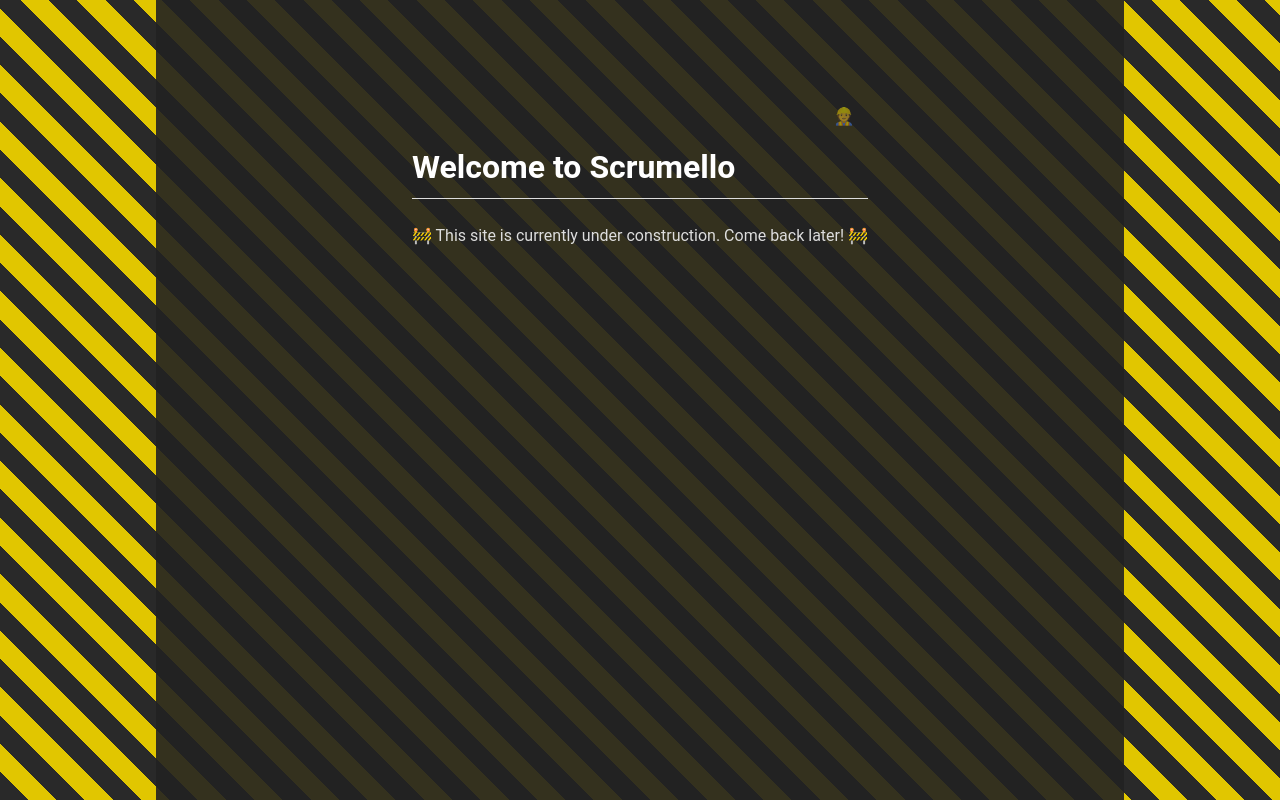
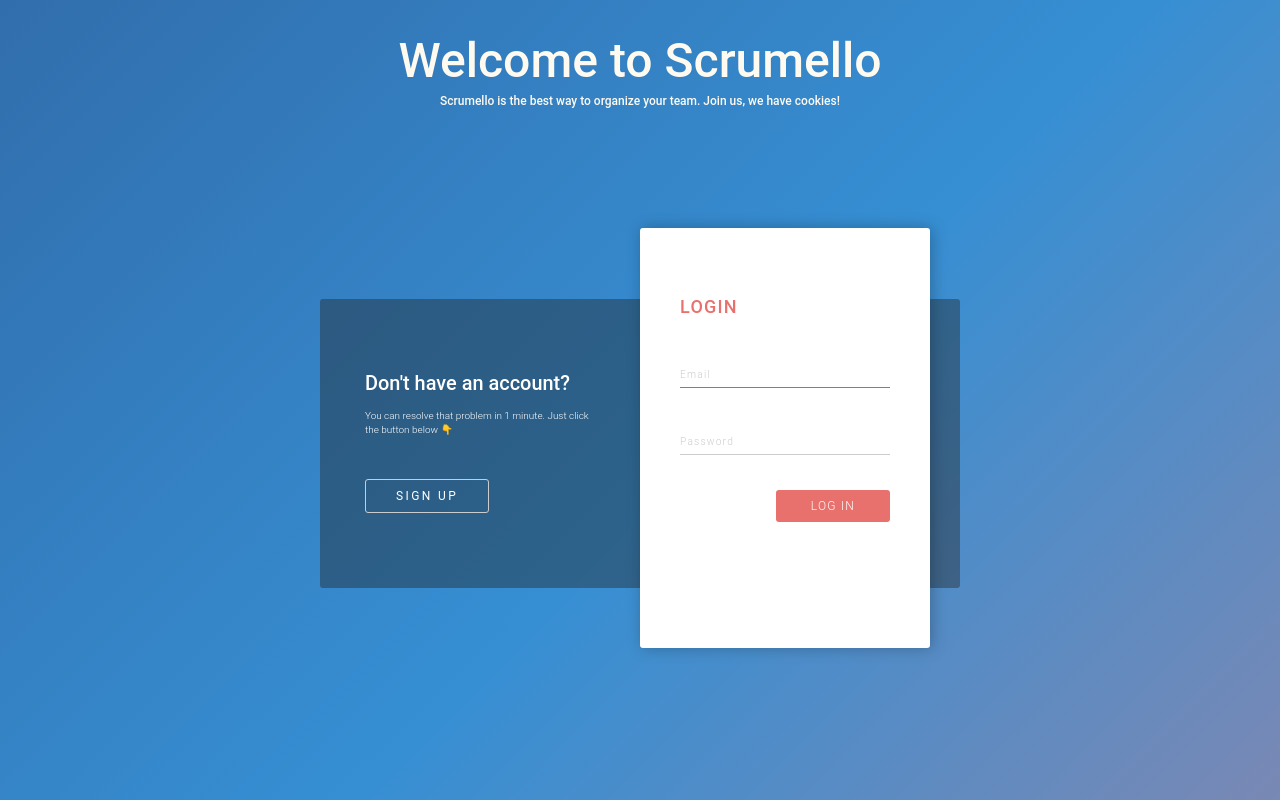
Before and after one commit to Archer-0/Scrumello, a Django app: page /welcome/ in a window 1280 px wide. Run offline with Django 3.2, Linux system fonts and the light colour scheme; some libraries are stand-ins or nearby versions.

Commit message:
creata pagina login e signup

```diff
--- /dev/null
+++ b/progetto_isw/progetto_isw/static/styles/login_signup_style.css
@@ -0,0 +1,437 @@
+/*!* General variables *!*/
+/*!* General configurations *!*/
+* {
+    box-sizing: border-box;
+    font-family: "Roboto", "Lucida Grande", "DejaVu Sans", "Bitstream Vera Sans", Verdana, Arial, sans-serif;
+}
+
+h1 {
+    font-size: 4rem;
+}
+
+button {
+    background-color: transparent;
+    padding: 0;
+    border: 0;
+    outline: 0;
+    cursor: pointer;
+}
+
+input {
+    background-color: transparent;
+    padding: 0;
+    border: 0;
+    outline: 0;
+}
+
+input[type="submit"] {
+    cursor: pointer;
+}
+
+input::-webkit-input-placeholder {
+    font-size: 0.85rem;
+    /*
+    font-family: "Montserrat", sans-serif;
+    */
+    font-family: "Roboto", "Lucida Grande", "DejaVu Sans", "Bitstream Vera Sans", Verdana, Arial, sans-serif;
+    font-weight: 300;
+    letter-spacing: 0.1rem;
+    color: #ccc;
+}
+
+input:-ms-input-placeholder {
+    font-size: 0.85rem;
+    /*
+    font-family: "Montserrat", sans-serif;
+    */
+    font-family: "Roboto", "Lucida Grande", "DejaVu Sans", "Bitstream Vera Sans", Verdana, Arial, sans-serif;
+    font-weight: 300;
+    letter-spacing: 0.1rem;
+    color: #ccc;
+}
+
+input::-ms-input-placeholder {
+    font-size: 0.85rem;
+    /*
+    font-family: "Montserrat", sans-serif;
+    */
+    font-family: "Roboto", "Lucida Grande", "DejaVu Sans", "Bitstream Vera Sans", Verdana, Arial, sans-serif;
+    font-weight: 300;
+    letter-spacing: 0.1rem;
+    color: #ccc;
+}
+
+input::placeholder {
+    font-size: 0.85rem;
+    /*
+    font-family: "Montserrat", sans-serif;
+    */
+    font-family: "Roboto", "Lucida Grande", "DejaVu Sans", "Bitstream Vera Sans", Verdana, Arial, sans-serif;
+    font-weight: 300;
+    letter-spacing: 0.1rem;
+    color: #ccc;
+}
+
+/* Animations */
+@-webkit-keyframes bounceLeft {
+    0% {
+        -webkit-transform: translate3d(100%, -50%, 0);
+                transform: translate3d(100%, -50%, 0);
+    }
+    50% {
+        -webkit-transform: translate3d(-30px, -50%, 0);
+                transform: translate3d(-30px, -50%, 0);
+    }
+    100% {
+        -webkit-transform: translate3d(0, -50%, 0);
+                transform: translate3d(0, -50%, 0);
+    }
+}
+
+@keyframes bounceLeft {
+    0% {
+        -webkit-transform: translate3d(100%, -50%, 0);
+                transform: translate3d(100%, -50%, 0);
+    }
+    50% {
+        -webkit-transform: translate3d(-30px, -50%, 0);
+                transform: translate3d(-30px, -50%, 0);
+    }
+    100% {
+        -webkit-transform: translate3d(0, -50%, 0);
+                transform: translate3d(0, -50%, 0);
+    }
+}
+
+@-webkit-keyframes bounceRight {
+    0% {
+        -webkit-transform: translate3d(0, -50%, 0);
+                transform: translate3d(0, -50%, 0);
+    }
+    50% {
+        -webkit-transform: translate3d(calc(100% + 30px), -50%, 0);
+                transform: translate3d(calc(100% + 30px), -50%, 0);
+    }
+    100% {
+        -webkit-transform: translate3d(100%, -50%, 0);
+                transform: translate3d(100%, -50%, 0);
+    }
+}
+
+@keyframes bounceRight {
+    0% {
+        -webkit-transform: translate3d(0, -50%, 0);
+                transform: translate3d(0, -50%, 0);
+    }
+    50% {
+        -webkit-transform: translate3d(calc(100% + 30px), -50%, 0);
+                transform: translate3d(calc(100% + 30px), -50%, 0);
+    }
+    100% {
+        -webkit-transform: translate3d(100%, -50%, 0);
+                transform: translate3d(100%, -50%, 0);
+    }
+}
+
+/* Page background */
+.user {
+    display: flex;
+    justify-content: center;
+    align-items: center;
+    width: 100%;
+    height: 100vh;
+        /*    background: url("https://goo.gl/YRxqs1") no-repeat center;
+        background-size: cover;*/
+}
+
+.site_name {
+    /*
+    background-color: rgba(34, 34, 34, 0.85);
+    */
+    position: relative;
+    top: -15rem;
+    text-align: center;
+    color: #FFFAF0;
+}
+
+.user_options-container {
+    position: relative;
+    width: 50%;
+}
+
+.user_options-text {
+    display: flex;
+    justify-content: space-between;
+    width: 100%;
+    background-color: rgba(34, 34, 34, 0.4);
+    border-radius: 3px;
+}
+
+/* Registered and Unregistered user box and text */
+.user_options-registered,
+.user_options-unregistered {
+    width: 50%;
+    padding: 75px 45px;
+    color: #fff;
+    font-weight: 300;
+}
+
+.user_registered-title,
+.user_unregistered-title {
+    margin-bottom: 15px;
+    font-size: 1.66rem;
+    line-height: 1em;
+}
+
+.user_unregistered-text,
+.user_registered-text {
+    font-size: 0.83rem;
+    line-height: 1.4em;
+}
+
+.user_registered-login,
+.user_unregistered-signup {
+    margin-top: 30px;
+    border: 1px solid #ccc;
+    border-radius: 3px;
+    padding: 10px 30px;
+    color: #fff;
+    text-transform: uppercase;
+    line-height: 1em;
+    letter-spacing: 0.2rem;
+    transition: background-color 0.2s ease-in-out, color 0.2s ease-in-out;
+}
+
+.user_registered-login:hover,
+.user_unregistered-signup:hover {
+    color: rgba(34, 34, 34, 0.85);
+    background-color: #ccc;
+}
+
+.user_registered-login:focus,
+.user_unregistered-signup:focus {
+    outline: none;
+
+}
+
+/* Login and signup forms */
+.user_options-forms {
+    position: absolute;
+    top: 60%;
+    left: 30px;
+    width: calc(50% - 30px);
+    min-height: 420px;
+    background-color: #fff;
+    border-radius: 3px;
+    box-shadow: 2px 0 15px rgba(0, 0, 0, 0.25);
+    overflow: hidden;
+    transition: -webkit-transform 0.4s ease-in-out;
+    transition: transform 0.4s ease-in-out;
+    transition: transform 0.4s ease-in-out, -webkit-transform 0.4s ease-in-out;
+    -webkit-transform: translate3d(100%, -50%, 0);
+          transform: translate3d(100%, -50%, 0);
+}
+
+.forms_fieldset {
+    border: 0;
+}
+
+.user_options-forms .user_forms-login {
+    transition: opacity 0.4s ease-in-out, visibility 0.4s ease-in-out;
+}
+
+.user_options-forms .forms_title {
+    margin-bottom: 45px;
+    font-size: 1.5rem;
+    font-weight: 500;
+    line-height: 1em;
+    text-transform: uppercase;
+    color: #e8716d;
+    letter-spacing: 0.1rem;
+}
+
+.user_options-forms .forms_field:not(:last-of-type) {
+    margin-bottom: 40px;
+}
+
+.user_options-forms .forms_field-input {
+    width: 100%;
+    border-bottom: 1px solid #ccc;
+    padding: 6px 20px 6px 0;
+    /*
+    font-family: "Montserrat", sans-serif;
+    */
+    font-family: "Roboto", "Lucida Grande", "DejaVu Sans", "Bitstream Vera Sans", Verdana, Arial, sans-serif;
+    font-size: 1rem;
+    font-weight: 300;
+    color: gray;
+    letter-spacing: 0.1rem;
+    transition: border-color 0.2s ease-in-out;
+}
+
+.user_options-forms .forms_field-input:focus {
+    border-color: gray;
+}
+
+.user_options-forms .forms_buttons {
+    display: flex;
+    justify-content: space-between;
+    align-items: center;
+    margin-top: 35px;
+}
+
+.user_options-forms .forms_error_messages {
+    /*
+    font-family: "Montserrat", sans-serif;
+    */
+    font-family: "Roboto", "Lucida Grande", "DejaVu Sans", "Bitstream Vera Sans", Verdana, Arial, sans-serif;
+    letter-spacing: 0.1rem;
+    color: #e83836;
+    text-decoration: none;
+    margin-bottom: 0;
+}
+
+.user_options-forms .error_active {
+    border: solid 1px rgba(244, 67, 54, 0.51);
+    padding: .3rem;
+    max-width: 55%;
+    max-height: 5rem;
+    overflow-y: auto;
+    margin-right: .5rem;
+}
+
+.user_options-forms .forms_buttons-action {
+    background-color: #e8716d;
+    border-radius: 3px;
+    padding: 10px 35px;
+    font-size: 1rem;
+    font-family: "Roboto", "Lucida Grande", "DejaVu Sans", "Bitstream Vera Sans", Verdana, Arial, sans-serif;
+    /*
+    font-family: "Montserrat", sans-serif;
+    */
+    font-weight: 300;
+    color: #fff;
+    text-transform: uppercase;
+    letter-spacing: 0.1rem;
+    transition: background-color 0.2s ease-in-out;
+}
+
+.user_options-forms .forms_buttons-action:hover {
+    background-color: #e14641;
+}
+
+.user_options-forms .user_forms-signup,
+.user_options-forms .user_forms-login {
+    position: absolute;
+    top: 70px;
+    left: 40px;
+    width: calc(100% - 80px);
+    opacity: 0;
+    visibility: hidden;
+    transition: opacity 0.4s ease-in-out, visibility 0.4s ease-in-out, -webkit-transform 0.5s ease-in-out;
+    transition: opacity 0.4s ease-in-out, visibility 0.4s ease-in-out, transform 0.5s ease-in-out;
+    transition: opacity 0.4s ease-in-out, visibility 0.4s ease-in-out, transform 0.5s ease-in-out, -webkit-transform 0.5s ease-in-out;
+}
+
+.user_options-forms .user_forms-signup {
+    -webkit-transform: translate3d(120px, 0, 0);
+          transform: translate3d(120px, 0, 0);
+}
+
+.user_options-forms .user_forms-signup .forms_buttons {
+    justify-content: space-between;
+}
+
+.user_options-forms .user_forms-login {
+    -webkit-transform: translate3d(0, 0, 0);
+          transform: translate3d(0, 0, 0);
+    opacity: 1;
+    visibility: visible;
+}
+
+/* Triggers */
+.user_options-forms.signup-click {
+    -webkit-animation: bounceLeft 1s forwards;
+          animation: bounceLeft 1s forwards;
+}
+
+.user_options-forms.signup-click .user_forms-signup {
+    opacity: 1;
+    visibility: visible;
+    -webkit-transform: translate3d(0, 0, 0);
+          transform: translate3d(0, 0, 0);
+}
+
+.user_options-forms.signup-click .user_forms-login {
+    opacity: 0;
+    visibility: hidden;
+    -webkit-transform: translate3d(-120px, 0, 0);
+          transform: translate3d(-120px, 0, 0);
+}
+
+.user_options-forms.login-click {
+    -webkit-animation: bounceRight 1s forwards;
+          animation: bounceRight 1s forwards;
+}
+
+.user_options-forms.login-click .user_forms-signup {
+    opacity: 0;
+    visibility: hidden;
+}
+
+.user_options-forms.login-click .user_forms-login {
+    opacity: 1;
+    visibility: visible;
+    -webkit-transform: translate3d(0, 0, 0);
+          transform: translate3d(0, 0, 0);
+}
+
+.user_options-forms .form-error-outline {
+    border-bottom: 1px solid rgba(204, 39, 38, 0.6);
+}
+
+.user_options-forms .form-error-outline:focus {
+    border-bottom: 1px solid rgba(204, 0, 0, 0.95);
+}
+
+/* Responsive */
+@media screen and (max-width: 1230px) {
+    .user_options-container {
+        width: 70%;
+    }
+}
+
+
+@media screen and (max-width: 990px) {
+
+    .user_options-container {
+        width: 90%;
+    }
+
+    .user_options-forms {
+        min-height: 380px;
+    }
+
+    .user_options-forms .forms_buttons {
+        flex-direction: column;
+    }
+
+    .user_options-forms .error_active {
+        margin-bottom: .5rem;
+        width: 90%;
+    }
+
+    .user_options-forms .user_forms-login .forms_buttons-action {
+        margin-top: 30px;
+    }
+
+    .user_options-forms .user_forms-signup,
+    .user_options-forms .user_forms-login {
+        top: 50px;
+    }
+
+    .user_options-registered,
+    .user_options-unregistered {
+        padding: 50px 45px;
+    }
+}
--- /dev/null
+++ b/progetto_isw/progetto_isw/static/styles/pure_css_animated_background.css
@@ -0,0 +1,87 @@
+:root {
+    --animation_time: 120000ms;
+}
+
+html {
+    -webkit-font-smoothing: antialiased;
+    text-shadow: 1px 1px 1px rgba(0,0,0,0.01);
+    /*
+    font-family: "Montserrat", sans-serif;
+    */
+    font-family: "Roboto", "Lucida Grande", "DejaVu Sans", "Bitstream Vera Sans", Verdana, Arial, sans-serif;
+    font-size: 12px;
+    line-height: 1em;
+    height: 100%;
+    margin:0px;
+    padding:0px;
+    font-weight: 500;
+
+    /* l'ultimo colore e' il primo in alto a sinistra e il primo e' l'ultimo in basso a destra*/
+    background: linear-gradient(-45deg, #a7423fc4, rgba(255, 83, 80, 0.77), #368fd3, #2b3f77) fixed;
+    background-size: 400% 400%;
+	-webkit-animation: Gradient var(--animation_time) linear infinite;
+	-moz-animation: Gradient var(--animation_time) linear infinite;
+	animation: Gradient var(--animation_time) linear infinite;
+    /*background: -webkit-linear-gradient(155deg, #2b3f77 1%, #a7423fc4 80%); !* Chrome 10+, Saf5.1+ *!*/
+    /*background:    -moz-linear-gradient(155deg, #2b3f77 1%, #a7423fc4 80%); !* FF3.6+ *!*/
+    /*background:     -ms-linear-gradient(155deg, #2b3f77 1%, #a7423fc4 80%); !* IE10 *!*/
+    /*background:      -o-linear-gradient(155deg, #2b3f77 1%, #a7423fc4 80%); !* Opera 11.10+ *!*/
+    /*background:         linear-gradient(155deg, #2b3f77 1%, #a7423fc4 80%); !* W3C *!*/
+
+    /*debug*/
+    /*height: 110%;*/
+}
+
+body {
+    -webkit-font-smoothing: antialiased;
+    text-shadow: 1px 1px 1px rgba(0,0,0,0.01);
+    /*
+    font-family: "Montserrat", sans-serif;
+    */
+    font-family: "Roboto", "Lucida Grande", "DejaVu Sans", "Bitstream Vera Sans", Verdana, Arial, sans-serif;
+    font-size: 12px;
+    line-height: 1em;
+    /* fix problema sparizione header */
+    height: auto;
+	min-height: 100%;
+    margin:0px;
+    padding:0px;
+    font-weight: 500;
+    background: transparent;
+}
+
+@-webkit-keyframes Gradient {
+	0% {
+		background-position: 0% 50%
+	}
+	50% {
+		background-position: 100% 50%
+	}
+	100% {
+		background-position: 0% 50%
+	}
+}
+
+@-moz-keyframes Gradient {
+	0% {
+		background-position: 0% 50%
+	}
+	50% {
+		background-position: 100% 50%
+	}
+	100% {
+		background-position: 0% 50%
+	}
+}
+
+@keyframes Gradient {
+	0% {
+		background-position: 0% 50%
+	}
+	50% {
+		background-position: 100% 50%
+	}
+	100% {
+		background-position: 0% 50%
+	}
+}
--- a/progetto_isw/progetto_isw/templates/about.html
+++ b/progetto_isw/progetto_isw/templates/about.html
@@ -4,6 +4,8 @@
 <head>
     <meta charset="UTF-8">
     <meta name="viewport" content="width=device-width, initial-scale=1, shrink-to-fit=no">
+    <meta name="author" content="Mattia Frongia">
+    <meta name="keywords" content="Scrumello about">
     <title>About Scrumello</title>
     <meta name="viewport">
 {#    <link rel="stylesheet" href="/progetto_isw/progetto_isw/static/styles/about_style.css">#}
--- /dev/null
+++ b/progetto_isw/progetto_isw/templates/login_signup.html
@@ -0,0 +1,108 @@
+{% load staticfiles %}
+<!DOCTYPE html>
+<html lang="en">
+<head>
+    <meta charset="UTF-8">
+    <meta name="viewport" content="width=device-width, initial-scale=1, shrink-to-fit=no">
+    <meta http-equiv="X-UA-Compatible" content="ie=edge">
+    <meta name="author" content="Mattia Frongia">
+    <meta name="keywords" content="Scrumello login signup welcome">
+    <title>Welcome to Scrumello</title>
+    <!-- bootstrap library -->
+    <link rel="stylesheet" href="https://stackpath.bootstrapcdn.com/bootstrap/4.1.3/css/bootstrap.min.css"
+          integrity="sha384-MCw98/SFnGE8fJT3GXwEOngsV7Zt27NXFoaoApmYm81iuXoPkFOJwJ8ERdknLPMO"
+          crossorigin="anonymous">
+    <!-- personal styles -->
+    <link rel="stylesheet" href="{% static 'styles/login_signup_style.css' %}">
+    <link rel="stylesheet" href="{% static 'styles/pure_css_animated_background.css' %}">
+
+    <link href="//maxcdn.bootstrapcdn.com/font-awesome/4.7.0/css/font-awesome.min.css" rel="stylesheet">
+</head>
+
+<body>
+    <section class="user">
+        <div class="user_options-container">
+            <div class="site_name">
+                <h1>Welcome to Scrumello</h1>
+                <p>Scrumello is the best way to organize your team. Join us, we have cookies!</p>
+            </div>
+            <div class="user_options-text">
+                <div class="user_options-unregistered">
+                    <h2 class="user_unregistered-title">Don't have an account?</h2>
+                    <p class="user_unregistered-text">You can resolve that problem in 1 minute. Just click the button below 👇</p>
+                    <button class="user_unregistered-signup" id="signup-button">Sign up</button>
+                </div>
+
+                <div class="user_options-registered">
+                    <h2 class="user_registered-title">Have an account?</h2>
+                    <p class="user_registered-text">Do not worry, we kept everything neat and tidy while you were away 😉</p>
+                    <button class="user_registered-login" id="login-button">Login</button>
+                </div>
+            </div>
+
+            <div class="user_options-forms {{ form_class }}" id="user_options-forms">
+                <div class="user_forms-login">
+                    <h2 class="forms_title">Login</h2>
+                    <form class="forms_form">
+                        <fieldset class="forms_fieldset">
+                            <div class="forms_field">
+                                <input type="email" placeholder="Email" class="forms_field-input" required autofocus />
+                            </div>
+                            <div class="forms_field">
+                                <input type="password" placeholder="Password" class="forms_field-input" required />
+                            </div>
+                        </fieldset>
+                        <div class="forms_buttons">
+                            <button type="button" class="forms_buttons-forgot"></button>
+                            <input type="submit" value="Log In" class="forms_buttons-action">
+                        </div>
+                    </form>
+                </div>
+
+                <div class="user_forms-signup">
+                    <h2 class="forms_title">Sign Up</h2>
+                    <form class="forms_form">
+                    <fieldset class="forms_fieldset">
+                        <div class="forms_field">
+                            <input type="text" placeholder="Full Name" class="forms_field-input" required />
+                        </div>
+                        <div class="forms_field">
+                            <input type="email" placeholder="Email" class="forms_field-input" required />
+                        </div>
+                        <div class="forms_field">
+                            <input type="password" placeholder="Password" class="forms_field-input" required />
+                        </div>
+                    </fieldset>
+                        <div class="forms_buttons">
+                            <input type="submit" value="Sign up" class="forms_buttons-action">
+                        </div>
+                    </form>
+                </div>
+            </div>
+        </div>
+    </section>
+
+    <script src="https://code.jquery.com/jquery-3.3.1.slim.min.js" integrity="sha384-q8i/X+965DzO0rT7abK41JStQIAqVgRVzpbzo5smXKp4YfRvH+8abtTE1Pi6jizo" crossorigin="anonymous"></script>
+    <script src="https://cdnjs.cloudflare.com/ajax/libs/popper.js/1.14.3/umd/popper.min.js" integrity="sha384-ZMP7rVo3mIykV+2+9J3UJ46jBk0WLaUAdn689aCwoqbBJiSnjAK/l8WvCWPIPm49" crossorigin="anonymous"></script>
+    <script src="https://stackpath.bootstrapcdn.com/bootstrap/4.1.3/js/bootstrap.min.js" integrity="sha384-ChfqqxuZUCnJSK3+MXmPNIyE6ZbWh2IMqE241rYiqJxyMiZ6OW/JmZQ5stwEULTy" crossorigin="anonymous"></script>
+
+    <script type="text/javascript">
+        // Variables
+        var signupButton = document.getElementById('signup-button'),
+            loginButton = document.getElementById('login-button'),
+            userForms = document.getElementById('user_options-forms')
+
+        // Add event listener to the "Sign Up" button
+        signupButton.addEventListener('click', () => {
+            userForms.classList.remove('login-click')
+            userForms.classList.add('signup-click')
+        }, false);
+
+        // Add event listener to the "Login" button
+        loginButton.addEventListener('click', () => {
+            userForms.classList.remove('signup-click')
+            userForms.classList.add('login-click')
+        }, false);
+    </script>
+</body>
+</html>
--- a/progetto_isw/progetto_isw/urls.py
+++ b/progetto_isw/progetto_isw/urls.py
@@ -20,6 +20,8 @@ from . import views
 
 urlpatterns = [
     url(r'^admin/', admin.site.urls),
+    url(r'^welcome/', views.login_signup, name='login_signup'),
+    # url(r'^', views.login_signup, name='login_signup'),
     url(r'^', views.about, name='about'),
     # url(r'^about/', views.about, name='about'),
 ]
--- a/progetto_isw/progetto_isw/views.py
+++ b/progetto_isw/progetto_isw/views.py
@@ -1,6 +1,18 @@
+from django.shortcuts import render
+from django.contrib.auth import authenticate, login, logout
+from django.contrib.auth.models import User
+from django.http import HttpResponseRedirect, HttpResponse
 from django.shortcuts import render
 
+from forms import *
 
+
+# about page
 def about(request):
-    # HttpResponseRedirect("/welcome/")
     return render(request, 'about.html')
+
+
+# se
+def login_signup(request):
+    # logica login e registrazione
+    return render(request, 'login_signup.html')
```
Also changed, not shown: progetto_isw/progetto_isw/forms.py (added, +20 -0 lines), progetto_isw/progetto_isw/templates/login_form.html (added, +18 -0 lines), progetto_isw/progetto_isw/templates/signup_form.html (added, +23 -0 lines).
